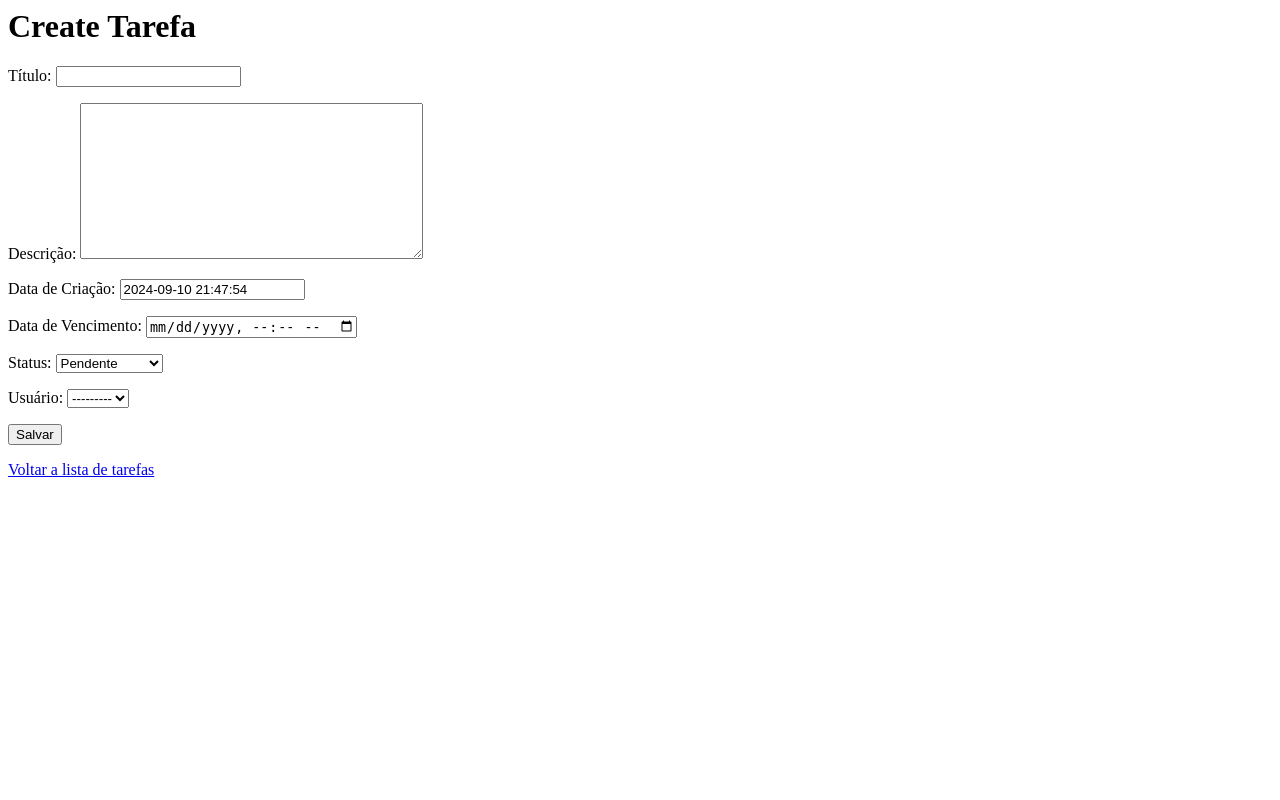
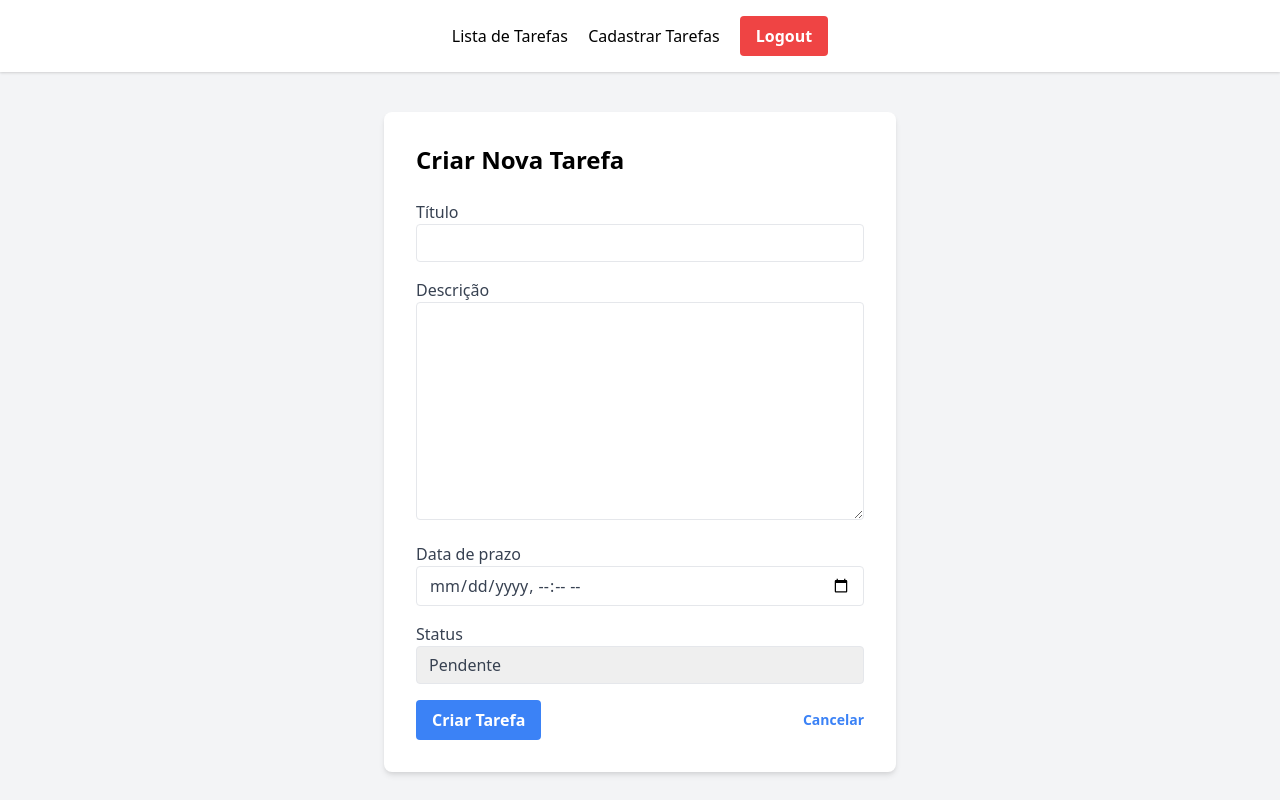
Before and after one commit to ViniciusGuterres/sistema-de-gerenciamento-de-tarefas, a Django app: page /criar_tarefa/ in a window 1280 px wide. Run offline with Django 5.2, Linux system fonts and the light colour scheme; data that the repository does not hold is empty; some libraries are stand-ins or nearby versions.

Commit message:
Added create task crud

```diff
--- a/app/forms.py
+++ b/app/forms.py
@@ -7,6 +7,7 @@ class TarefaForm(forms.ModelForm):
     class Meta:
         model = Tarefa
         fields = ['titulo', 'descricao', 'data_criacao', 'data_vencimento', 'status', 'usuario']
+        exclude = ['data_criacao', 'usuario']
         widgets = {
             'data_vencimento': forms.DateTimeInput(attrs={'type': 'datetime-local'}),
         }
--- a/app/templates/tarefa_form.html
+++ b/app/templates/tarefa_form.html
@@ -1,7 +1,81 @@
-<h1>{{ form.instance.pk|default:"Create" }} Tarefa</h1>
-<form method="POST">
-    {% csrf_token %}
-    {{ form.as_p }}
-    <button type="submit">Salvar</button>
-</form>
-<a href="{% url 'lista_tarefa' %}">Voltar a lista de tarefas</a>
+<!-- templates/tasks/tarefa_form.html -->
+{% extends 'base.html' %}
+{% load widget_tweaks %}
+
+{% block title %}Criar Nova Tarefa{% endblock %}
+
+{% block content %}
+<div class="max-w-lg mx-auto bg-white shadow-md rounded-lg p-8 mt-10">
+    <h1 class="text-2xl font-bold mb-6">Criar Nova Tarefa</h1>
+
+    <form method="POST" class="space-y-4">
+        {% csrf_token %}
+
+        <!-- Display form errors -->
+        {% if form.errors %}
+            <div class="bg-red-100 border border-red-400 text-red-700 px-4 py-3 rounded relative" role="alert">
+                <strong class="font-bold">Algum problema inesperado aconteceu!</strong>
+                <span class="block sm:inline">Por favor, ajuste os problemas abaixo.</span>
+            </div>
+        {% endif %}
+
+        {% if form.errors %}
+            <div class="bg-red-100 border border-red-400 text-red-700 px-4 py-3 rounded relative" role="alert">
+                <ul>
+                    {% for field in form %}
+                        {% for error in field.errors %}
+                            <li>{{ field.label }}: {{ error }}</li>
+                        {% endfor %}
+                    {% endfor %}
+                </ul>
+            </div>
+        {% endif %}
+
+        <!-- Title field -->
+        <div>
+            <label for="titulo" class="block text-gray-700 font-medium">Título</label>
+            {{ form.titulo|add_class:"appearance-none border rounded w-full py-2 px-3 text-gray-700 leading-tight focus:outline-none focus:ring focus:border-blue-300" }}
+            {% if form.titulo.errors %}
+                <p class="text-red-500 text-xs italic">{{ form.titulo.errors }}</p>
+            {% endif %}
+        </div>
+
+        <!-- Description field -->
+        <div>
+            <label for="descricao" class="block text-gray-700 font-medium">Descrição</label>
+            {{ form.descricao|add_class:"appearance-none border rounded w-full py-2 px-3 text-gray-700 leading-tight focus:outline-none focus:ring focus:border-blue-300" }}
+            {% if form.descricao.errors %}
+                <p class="text-red-500 text-xs italic">{{ form.descricao.errors }}</p>
+            {% endif %}
+        </div>
+
+        <!-- Due Date field -->
+        <div>
+            <label for="data_vencimento" class="block text-gray-700 font-medium">Data de prazo</label>
+            {{ form.data_vencimento|add_class:"appearance-none border rounded w-full py-2 px-3 text-gray-700 leading-tight focus:outline-none focus:ring focus:border-blue-300" }}
+            {% if form.data_vencimento.errors %}
+                <p class="text-red-500 text-xs italic">{{ form.data_vencimento.errors }}</p>
+            {% endif %}
+        </div>
+
+        <!-- Status field -->
+        <div>
+            <label for="status" class="block text-gray-700 font-medium">Status</label>
+            {{ form.status|add_class:"appearance-none border rounded w-full py-2 px-3 text-gray-700 leading-tight focus:outline-none focus:ring focus:border-blue-300" }}
+            {% if form.status.errors %}
+                <p class="text-red-500 text-xs italic">{{ form.status.errors }}</p>
+            {% endif %}
+        </div>
+
+        <!-- Submit Button -->
+        <div class="flex items-center justify-between">
+            <button type="submit" class="bg-blue-500 hover:bg-blue-700 text-white font-bold py-2 px-4 rounded focus:outline-none focus:shadow-outline">
+                Criar Tarefa
+            </button>
+            <a href="{% url 'lista_tarefa' %}" class="inline-block align-baseline font-bold text-sm text-blue-500 hover:text-blue-800">
+                Cancelar
+            </a>
+        </div>
+    </form>
+</div>
+{% endblock %}
--- a/app/views.py
+++ b/app/views.py
@@ -45,10 +45,13 @@ def criar_tarefa(request):
     if request.method == 'POST':
         form = TarefaForm(request.POST)
         if form.is_valid():
-            form.save()
+            tarefa = form.save(commit=False)
+            tarefa.usuario = request.user
+            tarefa.save()
             return redirect('lista_tarefa')
     else:
         form = TarefaForm()
+
     return render(request, 'tarefa_form.html', {'form': form})
 
 
```
